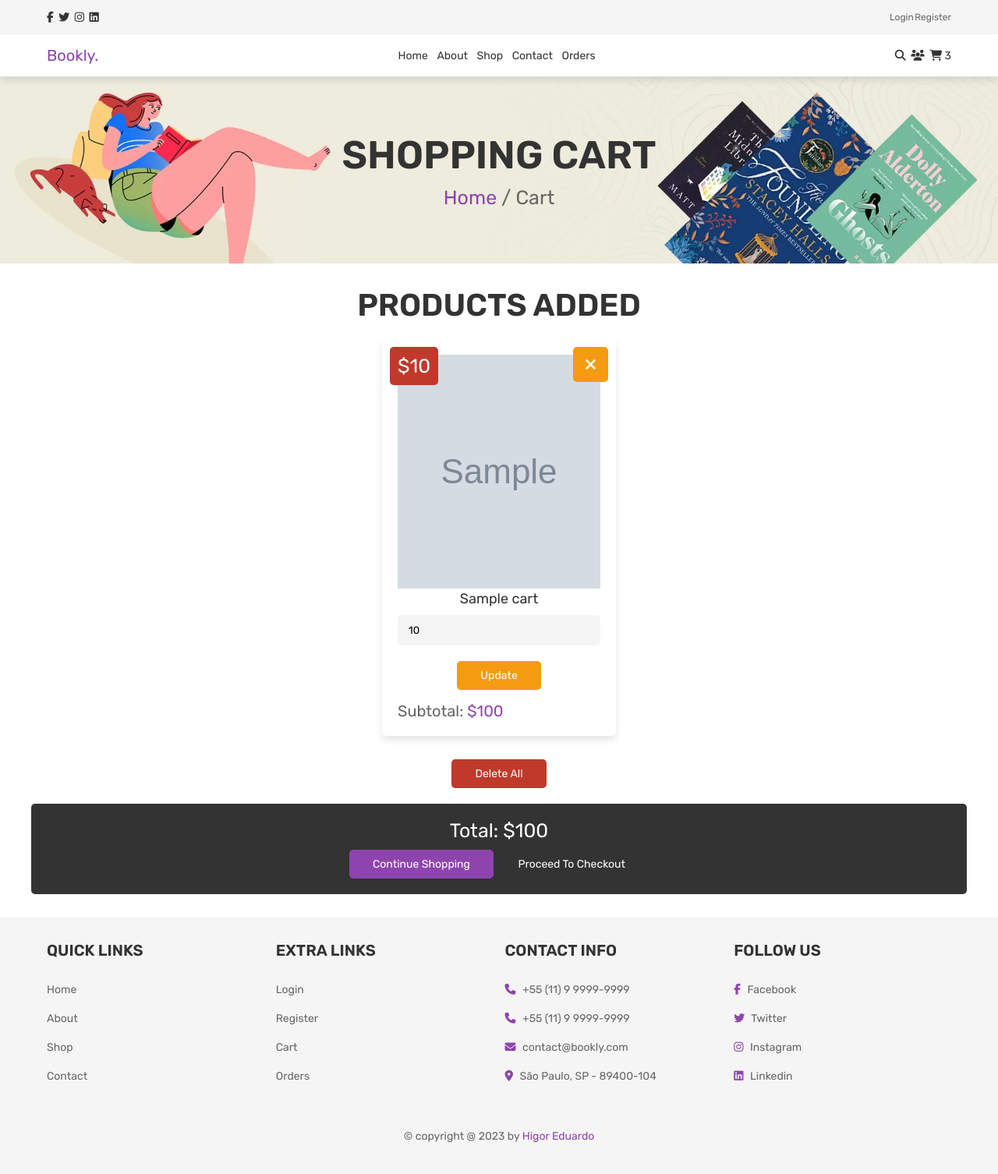
After one commit to higoreduardodocs/php-application, a PHP site: page /cart.php in a window 1280 px wide. The commit adds this page. Shown: the whole page at 78% size. Run offline with PHP 8.4, Linux system fonts and the light colour scheme; the visitor is signed in with stand-in values (Sample User, id 1); tables that the repository leaves empty or names only in its code hold one stand-in row (values such as "Sample post"); grey boxes marked "Sample" are stand-in pictures.

Commit message:
:sparkles: Feat: Create cart page

```diff
--- /dev/null
+++ b/public/cart.php
@@ -0,0 +1,89 @@
+<?php
+
+include './config.php';
+session_start();
+$user_id = $_SESSION['user_id'];
+
+if (isset($_POST['update_cart'])) {
+
+  $id = $_POST['id'];
+  $quantity = $_POST['quantity'];
+  mysqli_query($conn, "UPDATE `cart` SET quantity = '$quantity' WHERE id = '$id'") or die('query failed');
+  $message[] = 'Cart quantity updated!';
+
+}
+
+if (isset($_GET['delete'])) {
+  $id = $_GET['delete'];
+  mysqli_query($conn, "DELETE FROM `cart` WHERE id = '$id'") or die('queyr failed');
+  $message[] = 'Delete to cart';
+}
+
+if (isset($_GET['delete_all'])) {
+  mysqli_query($conn, "DELETE FROM `cart` WHERE user_id = '$user_id'") or die('query failed');
+  $message[] = 'Cart empty';
+}
+
+?>
+<!DOCTYPE html>
+<html lang="en">
+<head>
+  <meta charset="UTF-8">
+  <meta name="viewport" content="width=device-width, initial-scale=1.0">
+  <title>Cart</title>
+  <link rel="stylesheet" href="https://cdnjs.cloudflare.com/ajax/libs/font-awesome/6.5.1/css/all.min.css">
+  <link rel="stylesheet" href="./css/style.css">
+</head>
+<body>
+  <?php include './header.php'; ?>
+
+  <div class="heading">
+    <h3>Shopping cart</h3>
+    <p><a href="./index.php">Home</a> / Cart</p>
+  </div>
+
+  <section class="shopping-cart">
+    <h1 class="title">Products added</h1>
+
+    <div class="box-container">
+    <?php
+      $total = 0;
+      $select_cart = mysqli_query($conn, "SELECT * FROM `cart` WHERE user_id = '$user_id'") or die('query failed');
+      if (mysqli_num_rows($select_cart) > 0) {
+        while ($fetch_cart = mysqli_fetch_assoc($select_cart)){
+    ?>
+      <div class="box">
+        <a href="cart.php?delete=<?php echo $fetch_cart['id']; ?>" class="fas fa-times" onclick="return confirm('Delete this from cart?');"></a>
+        <img src="uploaded_img/<?php echo $fetch_cart['image']; ?>" alt="<?php echo $fetch_cart['name']; ?>">
+        <span class="product-detail"><?php echo $fetch_cart['name']; ?></span>
+        <span class="price">$<?php echo $fetch_cart['price']; ?></span>
+        <form method="post">
+          <input type="hidden" name="id" value="<?php echo $fetch_cart['id']; ?>" />
+          <input type="number" min="1" value="<?php echo $fetch_cart['quantity']; ?>" name="quantity" required class="cart-quantity" />
+          <input type="submit" name="update_cart" value="Update" class="btn orange" />
+        </form>
+        <p class="sub-total">Subtotal: <span>$<?php echo $sub_total = ($fetch_cart['quantity'] * $fetch_cart['price']); ?></span></p>
+      </div>
+    <?php
+      $total += $sub_total;
+      }} else {
+        echo '<p class="empty">Your cart is empty</p>';
+      }
+    ?>
+    </div>
+
+    <div style="margin-top: 2rem; text-align:center;">
+      <a href="./cart.php?delete_all" class="btn red <?php echo ($total > 1)?'':'disabled'; ?>" onclick="return confirm('Delete all from cart?');">Delete all</a>
+   </div>
+
+   <div class="cart-total">
+      <p>Total: <span>$<?php echo $total; ?></span></p>
+      <a href="./shop.php" class="btn purple">Continue shopping</a>
+      <a href="./checkout.php" class="btn <?php echo ($total > 1)?'':'disabled'; ?>">Proceed to checkout</a>
+   </div>
+  </section>
+
+  <?php include './footer.php'; ?>
+  <script src="./js/script.js"></script>
+</body>
+</html>
--- a/public/css/style.css
+++ b/public/css/style.css
@@ -201,6 +201,28 @@ section {
   background-color: var(--red);
   border-radius: 0.5rem;
   padding: 1rem;
+}
+
+.box-container .box .fa-times {
+  position: absolute;
+  top: 1rem;
+  right: 1rem;
+  height: 4.5rem;
+  width: 4.5rem;
+  line-height: 4.5rem;
+  font-size: 2rem;
+  background-color: var(--orange);
+  color: var(--white);
+  border-radius: 0.5rem;
+}
+
+.box-container .box .fa-times:hover {
+  background-color: var(--black);
+}
+
+.box-container .box .sub-total {
+  font-size: 2rem;
+  color: var(--light-color);
 }
 
 .heading {
@@ -692,6 +714,22 @@ section {
   color: var(--white);
 }
 
+/* CART */
+.shopping-cart .cart-total {
+  max-width: 120rem;
+  margin: 0 auto;
+  padding: 2rem;
+  text-align: center;
+  margin-top: 2rem;
+  border-radius: 0.5rem;
+  background-color: var(--black);
+}
+
+.shopping-cart .cart-total p {
+  font-size: 2.5rem;
+  color: var(--white);
+}
+
 /* MEDIA QUERIES */
 @media screen and (max-width: 992px) {
   html,
--- a/public/login.php
+++ b/public/login.php
@@ -25,7 +25,7 @@ if (isset($_POST['submit'])) {
         $_SESSION['user_name'] = $row['name'];
         $_SESSION['user_email'] = $row['email'];
         $_SESSION['user_id'] = $row['id'];
-        header('location:home.php');
+        header('location:index.php');
       }
     }
   } else {
```
Also changed, not shown: public/index.php (+24 -0 lines).
